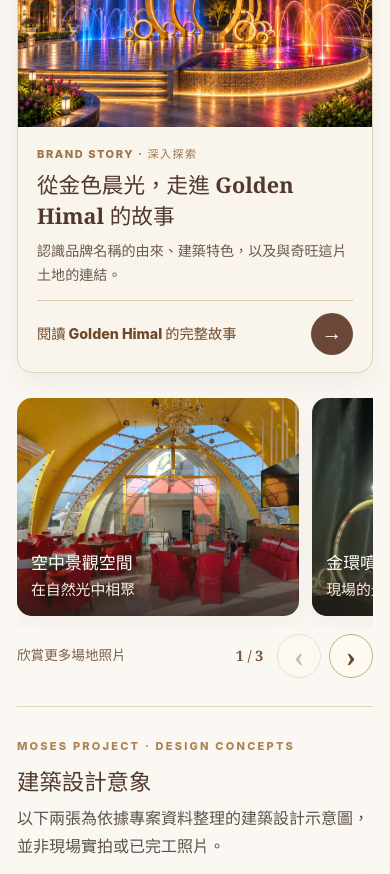
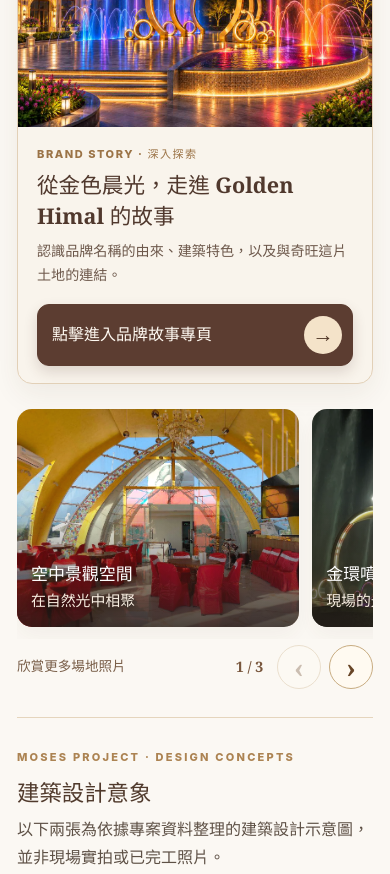
Before and after one commit to linhersing/golden-himal-events, a website: page index.html in a window 390 px wide. Shown: the part 1167-2041 px from the top of the page. Drawn offline with Linux system fonts and the light colour scheme.

Commit message:
ux: make Golden Himal story entrance explicitly clickable
* ux: label Golden Himal story entry with explicit action text and accessible name

* i18n: make story action explicit in Chinese English Nepali

* style: replace subtle story arrow row with explicit contrasting enter-page action bar

* test: assert explicit enter-page CTA readability contrast and destination across locales

```diff
--- a/index.html
+++ b/index.html
@@ -57,13 +57,13 @@
    </div>
   </div>
  </div>
- <a class="portal-story-entry" href="./golden-himal.html" aria-labelledby="portal-story-entry-title">
+ <a class="portal-story-entry" href="./golden-himal.html" aria-labelledby="portal-story-entry-title portal-story-entry-action-label">
   <span class="portal-story-entry-media"><img src="./images/approved-fountain-night-20261114.jpg" width="1024" height="768" alt="Golden Himal 愛之環夜間噴泉設計意象：金色環形雕塑與彩色水柱" loading="lazy" decoding="async"></span>
   <span class="portal-story-entry-content">
    <span class="portal-story-entry-eyebrow" data-p="storyEntryEyebrow">BRAND STORY · 深入探索</span>
    <h3 class="portal-story-entry-title" id="portal-story-entry-title" data-p="storyEntryTitle">從金色晨光，走進 Golden Himal 的故事</h3>
    <span class="portal-story-entry-summary" data-p="storyEntrySummary">認識品牌名稱的由來、建築特色，以及與奇旺這片土地的連結。</span>
-   <span class="portal-story-entry-action"><strong data-p="homeReadMore">閱讀 Golden Himal 的完整故事</strong><span class="portal-story-entry-arrow" aria-hidden="true">→</span></span>
+   <span class="portal-story-entry-action"><strong id="portal-story-entry-action-label" data-p="homeReadMore">點擊進入品牌故事專頁</strong><span class="portal-story-entry-arrow" aria-hidden="true">→</span></span>
   </span>
  </a>
  <div class="portal-photo-grid" id="portal-photo-gallery" role="group" aria-label="Golden Himal venue photographs">
--- a/public/brand-portal.css
+++ b/public/brand-portal.css
@@ -959,30 +959,40 @@
  color:#6d584b;
  margin:0 0 18px;
 }
+/* A strong, unmistakably actionable bar inside the full-card anchor.
+   The bar is not a nested button; the whole card remains one valid link. */
 .brand-portal .portal-story-entry-action{
  display:flex;
  align-items:center;
  justify-content:space-between;
- gap:18px;
+ gap:10px;
  width:100%;
- padding-top:13px;
- border-top:1px solid #dac8b1;
- color:#704827;
- font-size:.96rem;
- font-weight:760;
- line-height:1.4;
+ box-sizing:border-box;
+ min-height:62px;
+ margin-top:3px;
+ padding:10px 12px 10px 20px;
+ border:1px solid #5c3d31;
+ border-radius:12px;
+ background:#5c3d31;
+ box-shadow:0 6px 14px rgba(72,45,31,.16);
+ color:#fffaf2;
+ font-size:1rem;
+ font-weight:750;
+ line-height:1.45;
+ text-decoration:none;
+ transition:background-color .2s ease,box-shadow .2s ease;
 }
 .brand-portal .portal-story-entry-action strong{font-weight:760}
 .brand-portal .portal-story-entry-arrow{
  display:grid;
  place-items:center;
- flex:0 0 42px;
- width:42px;
- height:42px;
+ flex:0 0 38px;
+ width:38px;
+ height:38px;
  border-radius:50%;
- background:#6a4736;
- color:#fff9ed;
- font:600 1.3rem/1 Arial,sans-serif;
+ background:#f4e3c9;
+ color:#503627;
+ font:700 1.35rem/1 Arial,sans-serif;
  transition:background-color .2s ease,transform .2s ease;
 }
 @media(hover:hover){
@@ -994,8 +1004,12 @@
  .brand-portal .portal-story-entry:hover .portal-story-entry-media img{
   transform:scale(1.025);
  }
+ .brand-portal .portal-story-entry:hover .portal-story-entry-action{
+  background:#4b3029;
+  box-shadow:0 8px 19px rgba(72,45,31,.24);
+ }
  .brand-portal .portal-story-entry:hover .portal-story-entry-arrow{
-  background:#503629;
+  background:#fff0dc;
   transform:translateX(3px);
  }
 }
@@ -1032,14 +1046,16 @@
   margin-bottom:13px;
  }
  .brand-portal .portal-story-entry-action{
-  font-size:.89rem;
-  gap:10px;
-  padding-top:12px;
+  min-height:62px;
+  font-size:1rem;
+  gap:8px;
+  padding:11px 10px 11px 14px;
+  margin-top:4px;
  }
  .brand-portal .portal-story-entry-arrow{
-  width:42px;
-  height:42px;
-  flex-basis:42px;
+  width:38px;
+  height:38px;
+  flex-basis:38px;
  }
 }
 @media(prefers-reduced-motion:reduce){
--- a/public/brand-portal.js
+++ b/public/brand-portal.js
@@ -72,7 +72,7 @@
   "homePhotoFountainSub": "現場的光影與水景",
   "homePhotoArchitecture": "特色建築夜景",
   "homePhotoArchitectureSub": "夜色中的溫暖光影",
-  "homeReadMore": "閱讀 Golden Himal 的完整故事",
+  "homeReadMore": "點擊進入品牌故事專頁",
   "storyEntryEyebrow": "BRAND STORY · 深入探索",
   "storyEntryTitle": "從金色晨光，走進 Golden Himal 的故事",
   "storyEntrySummary": "認識品牌名稱的由來、建築特色，以及與奇旺這片土地的連結。",
@@ -153,7 +153,7 @@
   "homePhotoFountainSub": "Real light and waterscape",
   "homePhotoArchitecture": "Architecture at night",
   "homePhotoArchitectureSub": "A warm evening glow",
-  "homeReadMore": "Read the full Golden Himal story",
+  "homeReadMore": "Open the Golden Himal story page",
   "storyEntryEyebrow": "BRAND STORY · DISCOVER MORE",
   "storyEntryTitle": "From golden morning light to the Golden Himal story",
   "storyEntrySummary": "Explore the inspiration behind our name, architecture, and connection to Chitwan.",
@@ -234,7 +234,7 @@
   "homePhotoFountainSub": "पानी र प्रकाशको दृश्य",
   "homePhotoArchitecture": "रातिको वास्तुकला",
   "homePhotoArchitectureSub": "न्यानो प्रकाश",
-  "homeReadMore": "Golden Himal को पूरा कथा पढ्नुहोस्",
+  "homeReadMore": "Golden Himal को कथा पृष्ठमा जानुहोस्",
   "storyEntryEyebrow": "ब्रान्ड कथा · थप जान्नुहोस्",
   "storyEntryTitle": "बिहानको सुनौलो प्रकाशदेखि Golden Himal को कथासम्म",
   "storyEntrySummary": "हाम्रो नाम, वास्तुकला र चितवनसँगको सम्बन्ध पछाडिको कथा जान्नुहोस्।",
```
Also changed, not shown: tests/brand-portal-20261113-browser.spec.mjs (+13 -3 lines).
